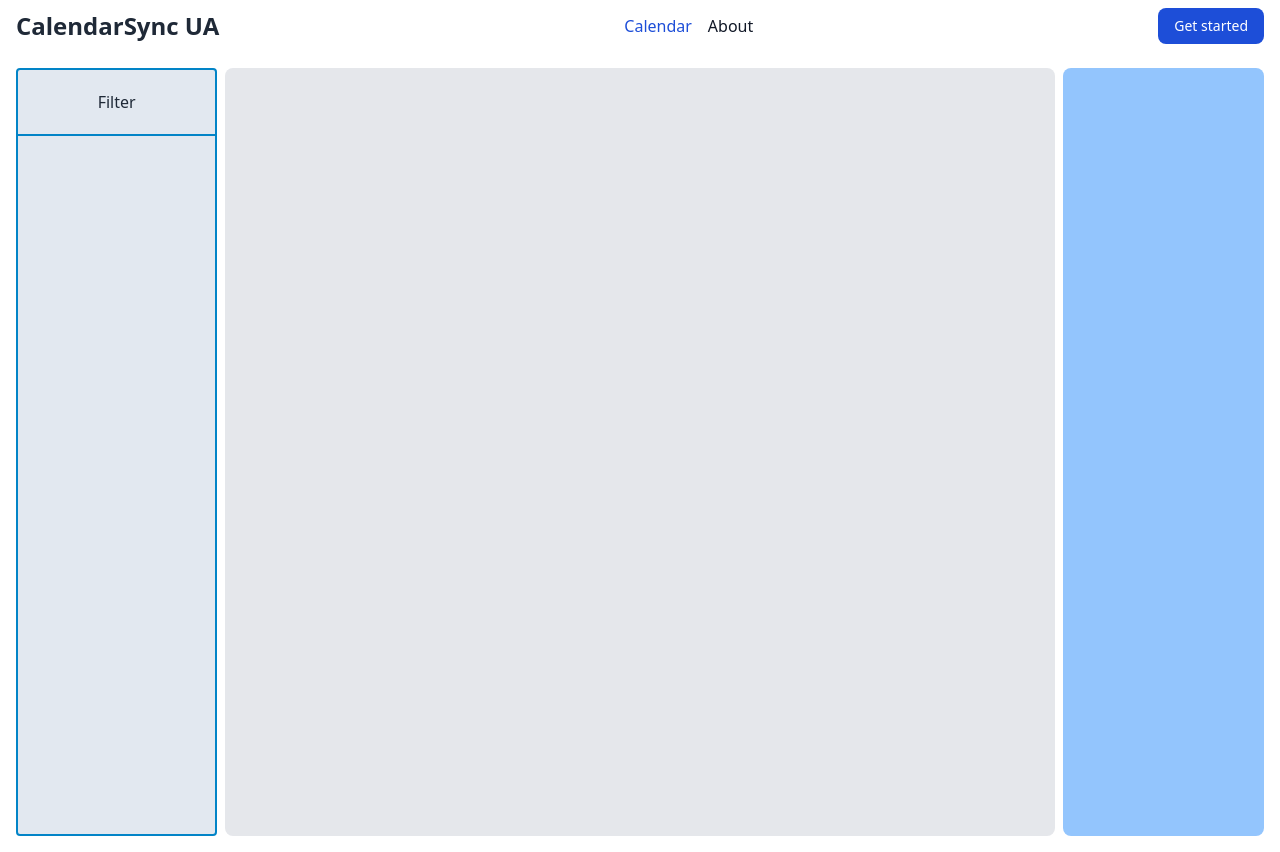
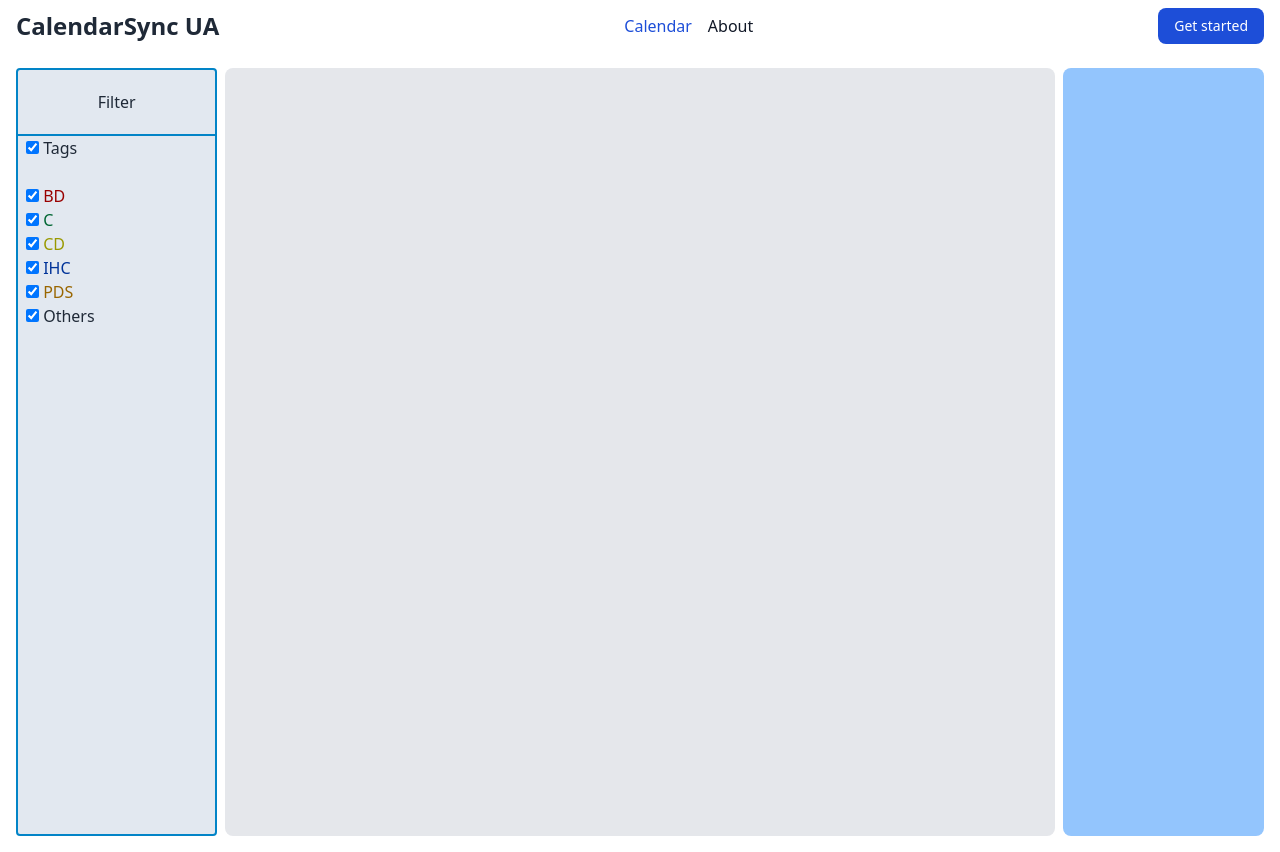
Before and after one commit to pedropintoo/CalendarSyncUA, a React (Vite) app: page / in a window 1280 px wide. Built offline with nearby package versions, Linux system fonts and the light colour scheme.

Commit message:
filter checkboxes added

```diff
--- a/src/components/Filter.tsx
+++ b/src/components/Filter.tsx
@@ -6,8 +6,25 @@ function Filter() {
             <div className="py-5 px-5 flex justify-center border-solid border-b-2 border-sky-600">
                 <h1 className="">Filter</h1>
             </div>
-            <div>
+            <div className="px-2">
                 <h1 className=""></h1>
+                <form>
+                    <input type="checkbox" id="allTags" name="allTags" defaultChecked />
+                    <label htmlFor="allTags"> Tags</label><br/>
+                    <br/>
+                    <input type="checkbox" id="tag1" name="tag1" defaultChecked />
+                    <label htmlFor="tag1" style={{color:"rgb(153,0,0)"}}> BD</label><br/>
+                    <input type="checkbox" id="tag2" name="tag2" defaultChecked />
+                    <label htmlFor="tag1" style={{color:"rgb(0,102,51)"}}> C</label><br/>
+                    <input type="checkbox" id="tag3" name="tag3" defaultChecked />
+                    <label htmlFor="tag1" style={{color:"rgb(153,153,0)"}}> CD</label><br/>
+                    <input type="checkbox" id="tag4" name="tag4" defaultChecked />
+                    <label htmlFor="tag1" style={{color:"rgb(0,51,153)"}}> IHC</label><br/>
+                    <input type="checkbox" id="tag5" name="tag5" defaultChecked />
+                    <label htmlFor="tag1" style={{color:"rgb(153,102,0)"}}> PDS</label><br/>
+                    <input type="checkbox" id="otherTags" name="otherTags" defaultChecked />
+                    <label htmlFor="otherTags"> Others</label>
+                </form>
             </div>
         </div>
         </>
```
